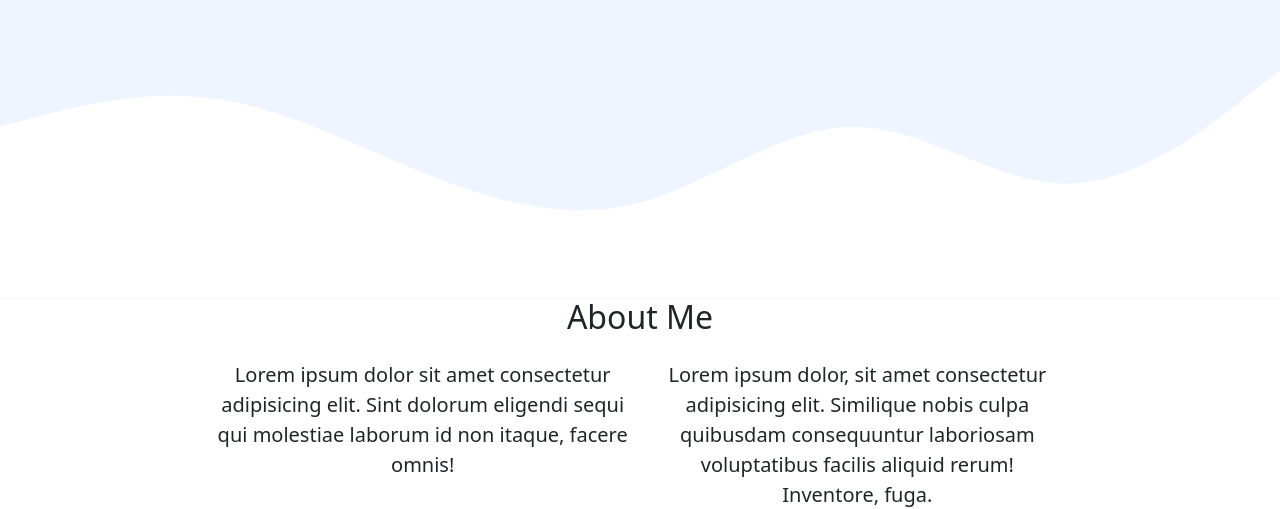
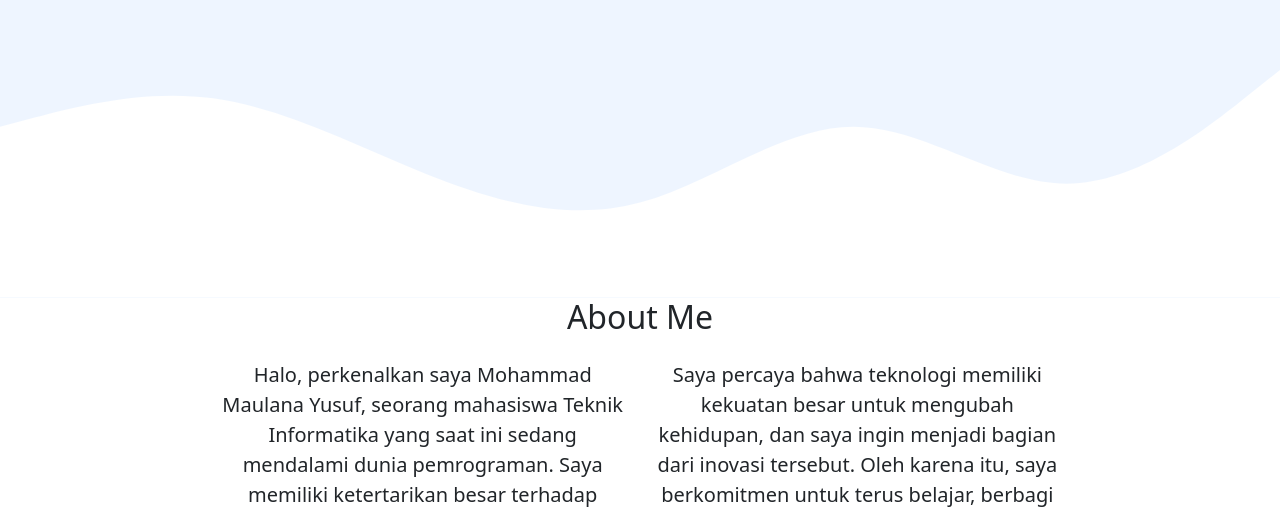
Before and after one commit to mwlanaysf/bdtporto, a plain HTML site: page index.html in a window 1280 px wide. Shown: the part 444-953 px from the top of the page. Drawn offline with nearby package versions, Linux system fonts and the light colour scheme.

Commit message:
Update index.html

```diff
--- a/index.html
+++ b/index.html
@@ -67,10 +67,14 @@
         </div>
         <div class="row justify-content-center fs-5">
           <div class="col-md-4">
-            <p class="text-center">Lorem ipsum dolor sit amet consectetur adipisicing elit. Sint dolorum eligendi sequi qui molestiae laborum id non itaque, facere omnis!</p>
+            <p class="text-center">Halo, perkenalkan saya Mohammad Maulana Yusuf, seorang mahasiswa Teknik Informatika yang saat ini sedang mendalami dunia pemrograman. Saya memiliki ketertarikan besar terhadap teknologi, khususnya dalam bidang pengembangan
+              perangkat lunak dan pemrograman komputer. Saat ini, saya sedang belajar berbagai bahasa pemrograman dan teknologi untuk memperluas wawasan dan meningkatkan keterampilan saya di dunia IT. Menyelesaikan tantangan coding,
+              memahami algoritma, dan menciptakan solusi digital adalah beberapa hal yang sangat memotivasi saya.</p>
           </div>
           <div class="col-md-4">
-            <p class="text-center">Lorem ipsum dolor, sit amet consectetur adipisicing elit. Similique nobis culpa quibusdam consequuntur laboriosam voluptatibus facilis aliquid rerum! Inventore, fuga.</p>
+            <p class="text-center">Saya percaya bahwa teknologi memiliki kekuatan besar untuk mengubah kehidupan, dan saya ingin menjadi bagian dari inovasi tersebut. Oleh karena itu, saya berkomitmen untuk terus belajar, berbagi pengetahuan, dan berkontribusi
+              di bidang ini. Jika kamu memiliki pengalaman atau tips yang bisa membantu perjalanan saya, jangan ragu untuk berbagi. Saya juga terbuka untuk berdiskusi dan bekerja sama dalam proyek-proyek teknologi. Ayo belajar dan tumbuh
+              bersama!</p>
           </div>
         </div>
       </div>
```
